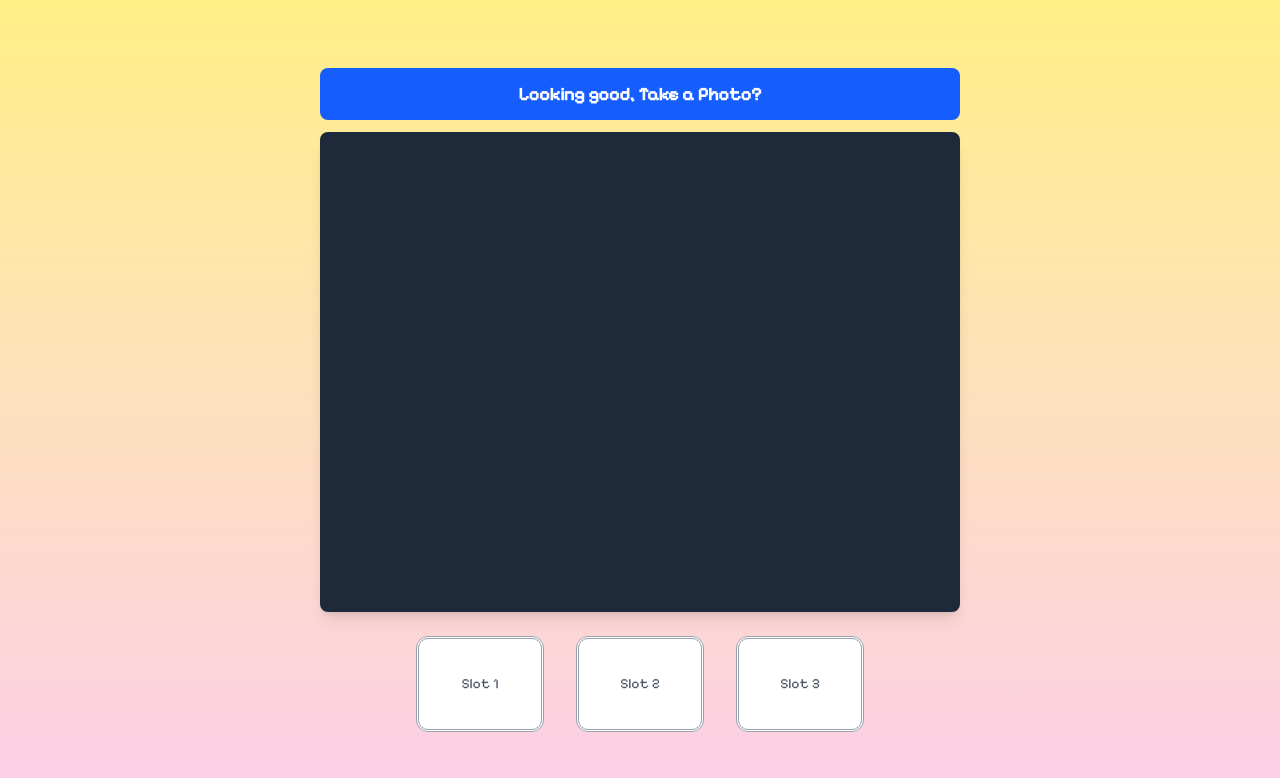
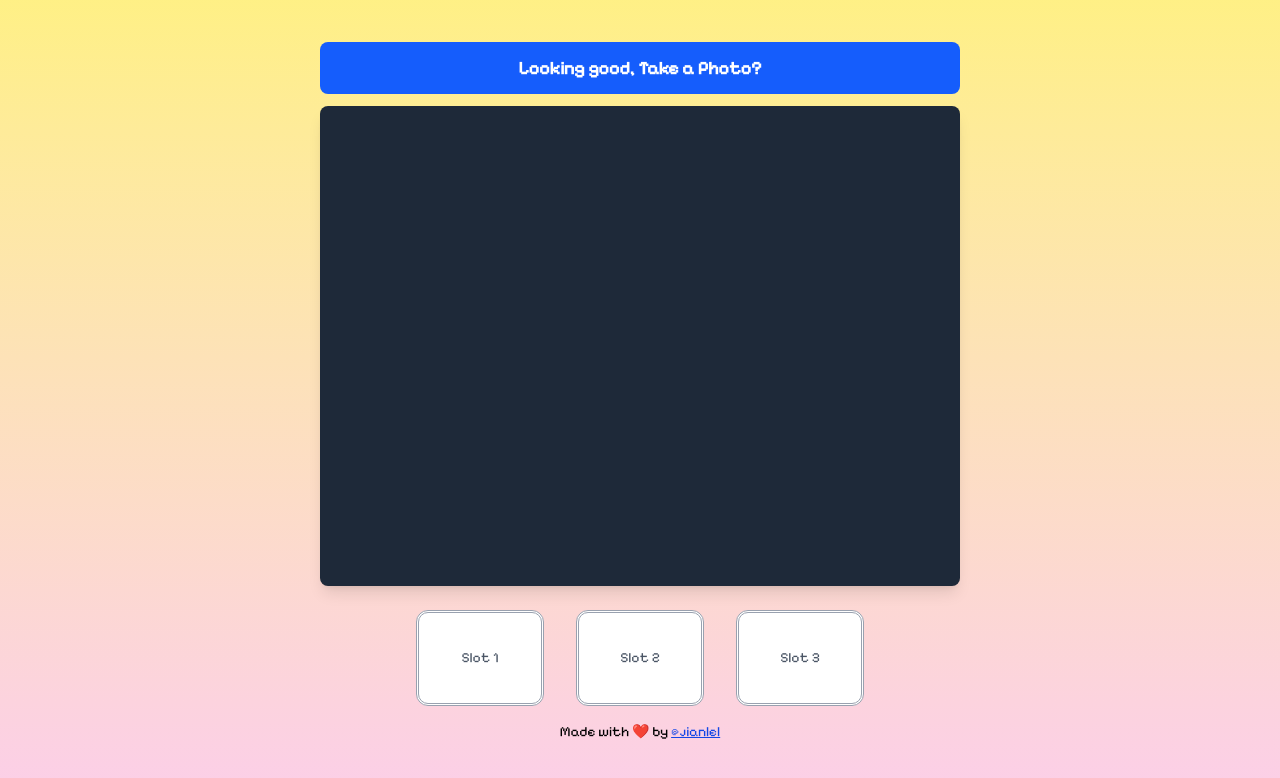
Before and after one commit to jianlel/8bit-photobooth, a Next.js app in the folder photobooth/: page /capture in a window 1280 px wide. Shown: the top 778 px of the page. Built offline with nearby package versions, Linux system fonts and the light colour scheme; no server answers.

Commit message:
Fixed footer
Fixed footer for all pages (main, capture, upload, edit)

```diff
--- a/photobooth/src/app/capture/page.tsx
+++ b/photobooth/src/app/capture/page.tsx
@@ -9,7 +9,7 @@ export default function CapturePage() {
     // FORMAT = const [val, setVal] = useState<Type>(initialValue);
 
     const router = useRouter();
-    const videoRef = useRef<HTMLVideoElement>(null)
+    const videoRef = useRef<HTMLVideoElement | null>(null)
     const canvasRef = useRef<HTMLCanvasElement>(null);
     const [countdown, setCountdown] = useState<number | null>(null);
     const [capturedImages, setCapturedImages] = useState<String[]>([]);
@@ -92,6 +92,7 @@ export default function CapturePage() {
 
     const stopVideo = () => {
         const video = videoRef.current;
+        if(!video) return;
         const stream = video?.srcObject as MediaStream;
 
         if (stream) {
@@ -182,6 +183,18 @@ export default function CapturePage() {
                 ))}
             </div>
 
+            <footer className="text-center py-4 text-black text-sm">
+                Made with ❤️ by{' '}
+                <a
+                    href="https://github.com/jianlel"
+                    target="_blank"
+                    rel="noopener noreferrer"
+                    className="underline text-blue-700 hover:text-blue-900 transition"
+                >
+                    @jianlel
+                </a>
+            </footer>
+
         </main>
     );
 }
--- a/photobooth/src/app/edit/page.tsx
+++ b/photobooth/src/app/edit/page.tsx
@@ -0,0 +1,24 @@
+'use client'
+
+export default function editPage() {
+
+    // Typescript goes here
+
+    // HTML goes here
+    return (
+        <main className="min-h-screen flex flex-col items-center justify-center text-white p-8 bg-gradient-to-b from-yellow-200 to-pink-200">
+            <footer className="text-center py-4 text-black text-sm">
+                Made with ❤️ by{' '}
+                <a
+                    href="https://github.com/jianlel"
+                    target="_blank"
+                    rel="noopener noreferrer"
+                    className="underline text-blue-700 hover:text-blue-900 transition"
+                >
+                    @jianlel
+                </a>
+            </footer>
+        </main>
+    );
+
+}
--- a/photobooth/src/app/page.tsx
+++ b/photobooth/src/app/page.tsx
@@ -53,7 +53,7 @@ export default function HomePage() {
         </div>
       </div>
 
-      <h3 className="mt-60 text-black text-sm font-mono">
+      <footer className="text-center py-4 text-black text-sm">
           Made with ❤️ by{' '}
           <a
             href="https://github.com/jianlel"
@@ -63,7 +63,9 @@ export default function HomePage() {
           >
             @jianlel
           </a>
-      </h3>
+        </footer>
     </main>
+
+
   );
 }
--- a/photobooth/src/app/upload/page.tsx
+++ b/photobooth/src/app/upload/page.tsx
@@ -0,0 +1,24 @@
+'use client'
+
+export default function uploadPage() {
+
+    // Typescript goes here
+
+    // HTML goes here
+    return (
+        <main className="min-h-screen flex flex-col items-center justify-center text-white p-8 bg-gradient-to-b from-yellow-200 to-pink-200">
+            <footer className="text-center py-4 text-black text-sm">
+                Made with ❤️ by{' '}
+                <a
+                    href="https://github.com/jianlel"
+                    target="_blank"
+                    rel="noopener noreferrer"
+                    className="underline text-blue-700 hover:text-blue-900 transition"
+                >
+                    @jianlel
+                </a>
+            </footer>
+        </main>
+    );
+
+}
```
Lines whose indentation alone changed are shown as unchanged.
